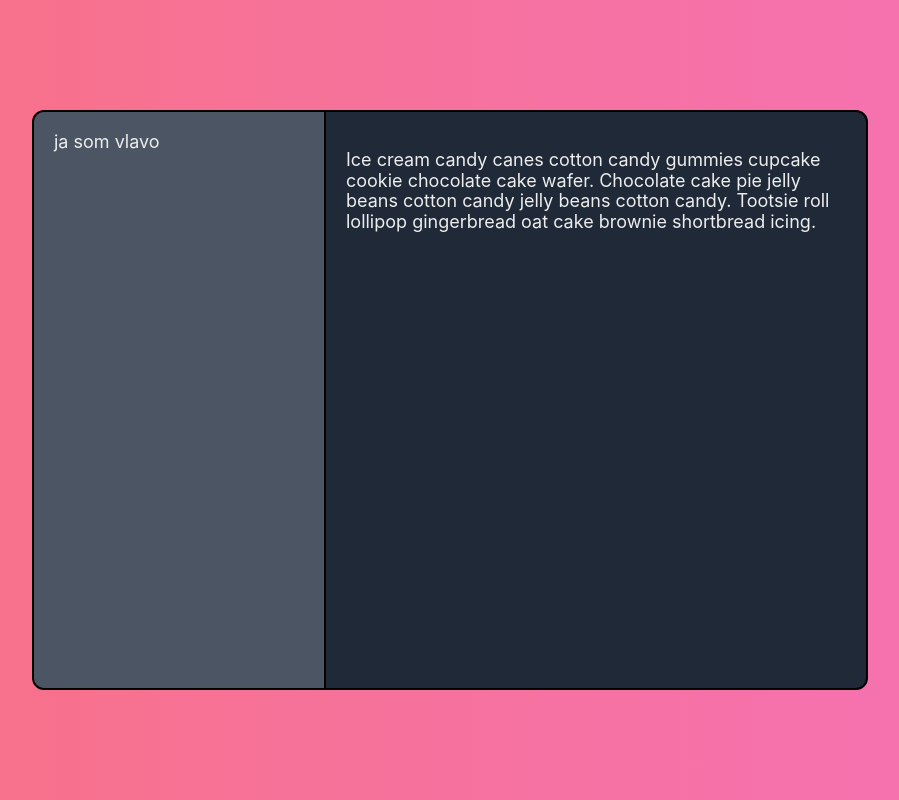
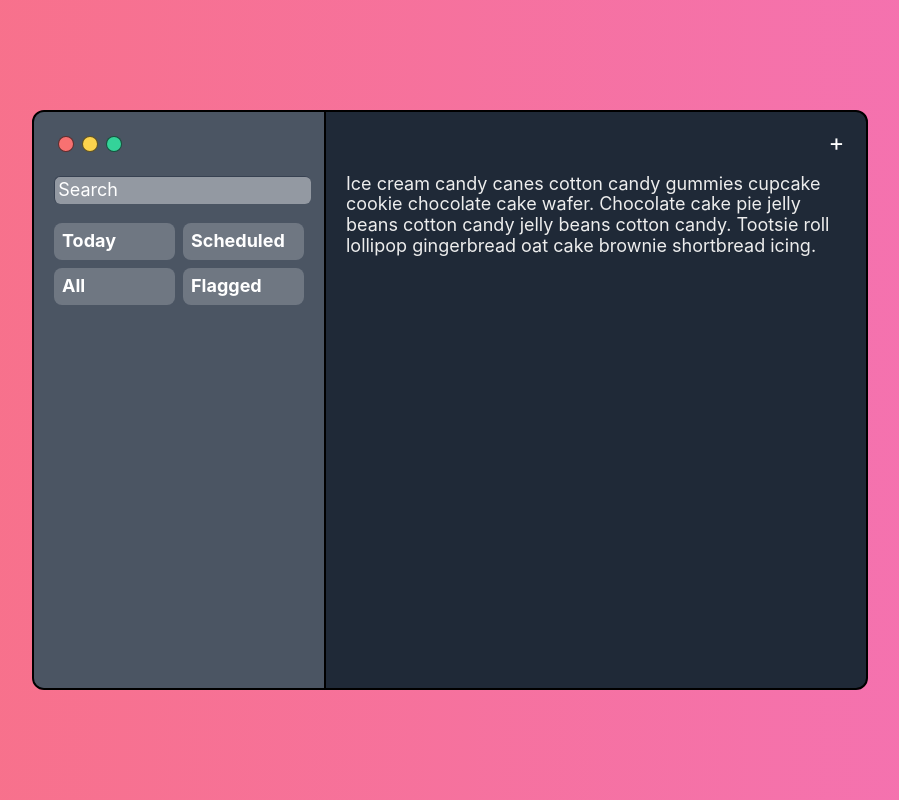
Before and after one commit to Manuskaaaa/yablko_mac_appka, a plain HTML site: page index.html in a window 1280 px wide. Shown: the whole page, without its empty margins (190-1089 px from the left). Drawn offline with Linux system fonts and the light colour scheme.

Commit message:
pouziti flex a grid

```diff
--- a/css/app.css
+++ b/css/app.css
@@ -38,13 +38,3 @@ aside,
 main {
     padding: 1.25rem;
 }
-
-aside {
-    background: rgb(75, 85, 99);
-    width: 33.333333%;
-}
-
-main {
-    width: 66.666667%;
-    border-left: 2px solid black;
-}
--- a/css/content.css
+++ b/css/content.css
@@ -0,0 +1,32 @@
+main {
+    width: 66.666667%;
+    border-left: 2px solid black;
+}
+
+p {
+    margin: 0;
+}
+
+.add-new {
+    display: flex;
+    justify-content: flex-end;
+}
+
+.add-new button {
+    font-size: 1.5rem;
+    padding-top: 0.215rem 0.575rem 0.425rem 0.5rem;
+    margin-bottom: 0.75rem;
+    color: white;
+    border: none;
+    background: none;
+    border-radius: 0.375rem;
+
+    position: relative;
+    bottom: 0.275rem;
+    right: -0.275rem;
+}
+
+.add-new button:hover,
+.add-new button:active {
+    background: rgb(55, 65, 81);
+}
--- a/css/sidebar.css
+++ b/css/sidebar.css
@@ -0,0 +1,105 @@
+aside {
+    background: rgb(75, 85, 99);
+    width: 33.333333%;
+}
+/* CLOSE, MINIMIZE, MAXIMIZE */
+.controls {
+    display: flex;
+    margin-bottom: 1.25rem;
+}
+
+.controls button {
+    width: 1rem;
+    height: 1rem;
+
+    margin: 0.25rem;
+
+    border: 1px solid rgba(0, 0, 0, 0.6);
+    background: yellow;
+    border-radius: 1rem;
+}
+
+.controls .close {
+    background: rgb(248, 113, 113);
+}
+
+.controls .close:hover,
+.controls .close:active {
+    background: rgb(239, 68, 68);
+}
+
+.controls .minimize {
+    background: rgb(252, 211, 77);
+}
+
+.controls .minimize:hover,
+.controls .minimize:active {
+    background: rgb(245, 158, 11);
+}
+.controls .maximize {
+    background: rgb(52, 211, 153);
+}
+
+.controls .maximize:hover,
+.controls .maximize:active {
+    background: rgb(16, 185, 129);
+}
+
+/* FORM */
+input {
+    color: white;
+    font-weight: bold;
+
+    border: none;
+    border-top: 1px solid rgb(55, 65, 81);
+    border-left: 1px solid rgb(55, 65, 81);
+
+    background: rgba(255, 255, 255, 0.4);
+    border-radius: 0.375rem;
+
+    width: 100%;
+    padding: 0.2rem;
+    margin-bottom: 1.2rem;
+
+}
+
+input::placeholder {
+    color: white;
+    font-weight: normal;
+}
+
+/* NAVIGATION */
+nav {
+    display: grid;
+    grid-template-columns: 1fr 1fr;
+    gap: 0.5rem;
+}
+
+nav a {
+    font-weight: bold;
+    color: white;
+    text-decoration-line: none;
+    background: rgba(255, 255, 255, 0.2);
+    padding: 0.5rem;
+    border-radius: 0.5rem;
+}
+
+nav .today:hover,
+nav .today:active {
+    background: rgb(96, 165, 250);
+}
+
+nav .scheduled:hover,
+nav .scheduled:active {
+    background: rgb(239, 68, 68);
+}
+
+nav .all:hover,
+nav .all:active {
+    background: rgb(55, 65, 81);
+}
+
+nav .flagged:hover,
+nav .flagged:active {
+    background: rgb(245, 158, 11);
+}
--- a/index.html
+++ b/index.html
@@ -4,17 +4,43 @@
         <meta charset="UTF-8">
         <meta http-equiv="X-UA-Compatible" content="IE=edge">
         <meta name="viewport" content="width=device-width" initial-scale="1.0">
+        <title>Reminders Reborn </title>
         <link rel="stylesheet" href="css/normalize.css">
         <link rel="stylesheet" href="css/app.css">
-        <title>Reminders Reborn </title>
+        <link rel="stylesheet" href="css/sidebar.css">
+        <link rel="stylesheet" href="css/content.css">
     </head>
     <body>
         <div class="app">
             <aside>
-                ja som vlavo
+
+                <header class="controls">
+                    <button class="close"></button>
+                    <button class="minimize"></button>
+                    <button class="maximize"></button>
+                </header>
+
+                <form>
+                    <input type="text" placeholder="Search">
+                </form>
+
+                <nav>
+                    <a href="#" class="today">Today</a>
+                    <a href="#" class="scheduled">Scheduled</a>
+                    <a href="#" class="all">All</a>
+                    <a href="#" class="flagged">Flagged</a>
+                </nav>
+
+                <ul>
+
+                </ul>
+
             </aside>
 
             <main>
+                <header class="add-new">
+                    <button>+</button>
+                </header>
                 <p>
                     Ice cream candy canes cotton candy gummies cupcake cookie chocolate cake wafer. Chocolate cake pie jelly beans cotton candy jelly beans cotton candy. Tootsie roll lollipop gingerbread oat cake brownie shortbread icing.
                 </p>
```
